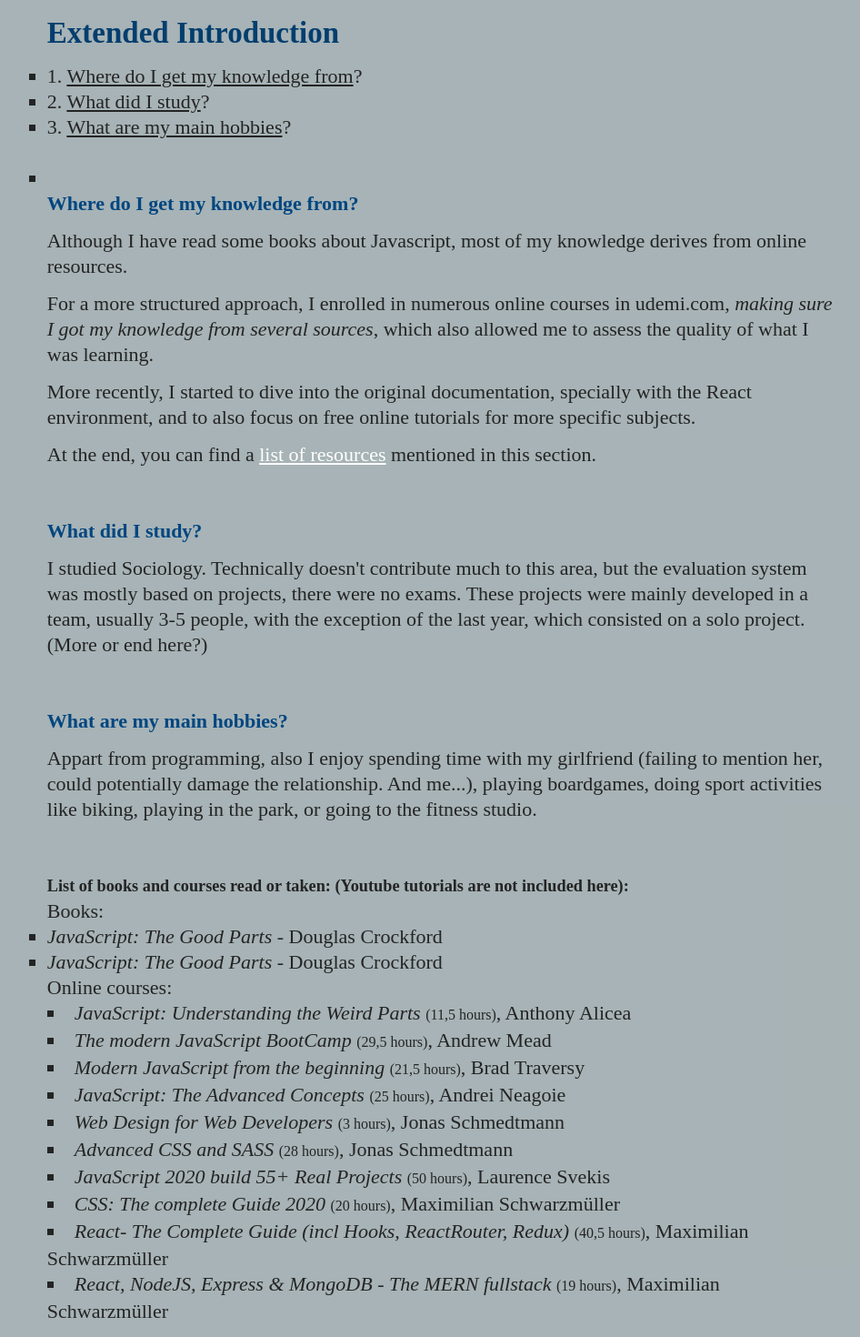
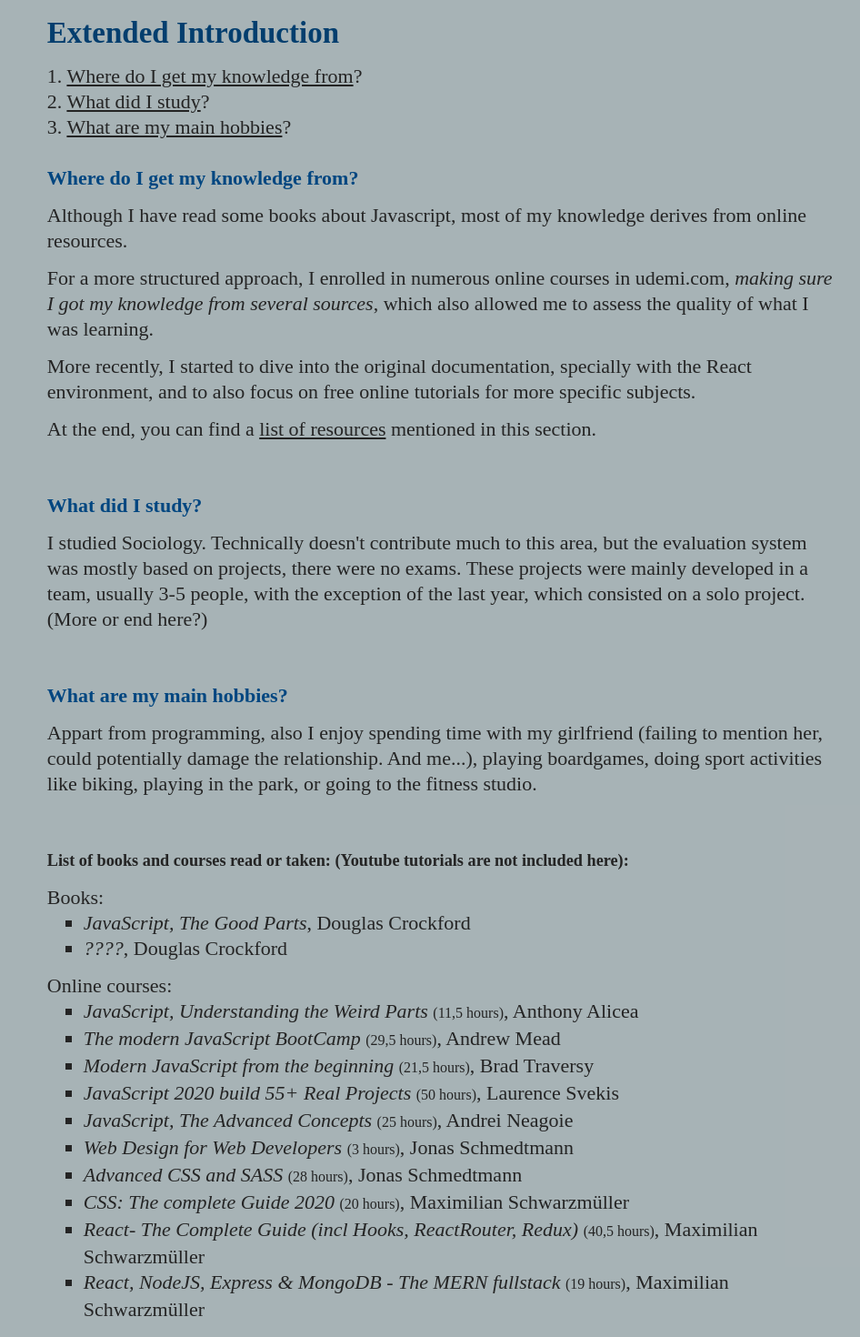
Before and after one commit to hugCarvalho/portfolio, a React (Create React App) app: page /about in a window 1280 px wide. Shown: the part 640-2110 px from the top of the page at 91% size, without its empty margins (153-1099 px from the left). Built offline with nearby package versions, Linux system fonts and the light colour scheme.

Commit message:
Divided About info, only EN so far, other minor changes

```diff
--- a/src/components/Header/MyInfoCard/LanguagesSpoken/LanguagesSpoken.js
+++ b/src/components/Header/MyInfoCard/LanguagesSpoken/LanguagesSpoken.js
@@ -7,7 +7,7 @@
   return (
     <>
       <div className="container__languages-spoken">
-        <span>{isLanguageEnglish ? "Speaks:" : "Sprichst"}</span>
+        <span>{isLanguageEnglish ? "Speaks:" : "Sprichst:"}</span>
         <div
           title={isLanguageEnglish ? "english" : "Englisch"}
           className="fflag fflag-GB ff-sm ff-wave"
--- a/src/components/Pages/About/About.js
+++ b/src/components/Pages/About/About.js
@@ -3,6 +3,8 @@
 import { LanguageContext } from "../../../App";
 import { books } from "./learningResourcesList";
 import { courses } from "./learningResourcesList";
+import MainIntroEN from "./assets/mainIntro";
+import ExtendedInfoEN from "./assets/extendedInfo";
 
 function AboutEN() {
   const { isLanguageEnglish } = useContext(LanguageContext);
@@ -20,28 +22,7 @@
           </li>
         </ul>
       </section>
-      <article>
-        <h2>Basic Introduction</h2>
-        <p>
-          Hi, I'm Hugo, a self-taught Portuguese guy, with a master in
-          Sociology. I started to learn Programming with Javascript, parallel to
-          my work, about one and half year ago. It started as a curiosity but
-          didn't take long to turn into a passion. Recently, I decided to quit
-          my job to pursue this passion.
-        </p>
-        <p>
-          I am actively learning and enjoying it very much, but I would also
-          very much like to work on and with a team, to work towards a common
-          goal and achieve (something). Not only would it help to speed my
-          learning curve but it would also bring a sense of completion to this
-          whole process.
-        </p>
-        <p>
-          If you'd like to know more about me, just keep reading (after you
-          press the button to make sure you are not a robot...)
-        </p>
-      </article>
-
+      <MainIntroEN />
       {/* BUTTON*/}
       <button
         onClick={() => setIsExtendedInfoVisible(true)}
@@ -49,99 +30,41 @@
       >
         {isLanguageEnglish && "Give me more"}
       </button>
-
-      {/*EXTENDED*/}
+      {/* EXTENDED */}
       {isExtendedInfoVisible && (
-        <article className="extended">
+        <section className="extended">
+          <ExtendedInfoEN />
           <article>
-            <h2>Extended Introduction</h2>
-            <ol>
-              <li>
-                1. <a href="#knowledge">Where do I get my knowledge from</a>?
-              </li>
-              <li>
-                2. <a href="#study">What did I study</a>?
-              </li>
-              <li>
-                3. <a href="#hobbies">What are my main hobbies</a>?
-              </li>
-              <br></br>
-              <li></li>
-            </ol>
-            <h4 id="knowledge">Where do I get my knowledge from?</h4>
-            <p>{""}</p>
-            <p>
-              Although I have read some books about Javascript, most of my
-              knowledge derives from online resources.
-            </p>
-            <p>
-              For a more structured approach, I enrolled in numerous online
-              courses in udemi.com,{" "}
-              <i>making sure I got my knowledge from several sources</i>, which
-              also allowed me to assess the quality of what I was learning.
-            </p>
-            <p>
-              More recently, I started to dive into the original documentation,
-              specially with the React environment, and to also focus on free
-              online tutorials for more specific subjects.
-            </p>
-            <p>
-              At the end, you can find a{" "}
-              <a href="#resources" style={{ color: "white" }}>
-                list of resources
-              </a>{" "}
-              mentioned in this section.
-            </p>
-            <br></br>
-            <br></br>
-            <h4 id="study">What did I study?</h4>
-            <p>
-              I studied Sociology. Technically doesn't contribute much to this
-              area, but the evaluation system was mostly based on projects,
-              there were no exams. These projects were mainly developed in a
-              team, usually 3-5 people, with the exception of the last year,
-              which consisted on a solo project. (More or end here?)
-            </p>
-            <br></br>
-            <br></br>
-            <h4 id="hobbies">What are my main hobbies?</h4>
-            <p>{""}</p>
-            <p>
-              Appart from programming, also I enjoy spending time with my
-              girlfriend (failing to mention her, could potentially damage the
-              relationship. And me...), playing boardgames, doing sport
-              activities like biking, playing in the park, or going to the
-              fitness studio.{" "}
-            </p>
-            <br></br>
-            <br></br>
             <h5 id="resources">
               List of books and courses read or taken: (Youtube tutorials are
               not included here):
             </h5>
-            Books:
+            <p>Books:</p>
             <ul>
               {books.map((item, i) => {
                 console.log(item);
                 return (
                   <li key={i}>
-                    <i>{item.title}</i> - {item.author}
+                    <i>{item.title}</i>, {item.author}
                   </li>
                 );
               })}
             </ul>
-            Online courses:
+            <p>Online courses:</p>
+            <ul>
               {courses.map((item, i) => {
                 const { title, author, duration } = item;
                 return (
                   <li key={i}>
                     <i>{title}</i>{" "}
-                  <span className="duration">({duration} hours)</span>, {author}
+                    <span className="duration">({duration} hours)</span>,{" "}
+                    {author}
                   </li>
                 );
               })}
+            </ul>
           </article>
-        </article>
+        </section>
       )}
     </div>
   );
@@ -154,50 +77,20 @@
   return (
     <>
       <h2>GERMAN Basic Introduction</h2>
-      {/* TODO: article gives padding, where does it come from? */}
-      <article>
-        Lorem ipsum dolor sit amet, consectetur adipiscing elit. Sed facilisis
-        lectus non odio venenatis luctus. Vestibulum scelerisque felis vitae
-        purus iaculis, lobortis mollis diam convallis. Integer condimentum,
-        massa sed dapibus cursus, justo nisi ullamcorper turpis, in blandit
-        lacus est vitae ex. Proin bibendum ipsum in tincidunt vestibulum. Proin
-        quis leo orci. Sed eu congue sapien. Ut non elit massa. Donec
-        ullamcorper justo ipsum, vel imperdiet risus rhoncus vel. Nulla in
-        convallis arcu. Ut quis ultricies magna, sed tincidunt risus. Sed
-        placerat sagittis diam at volutpat. Phasellus leo erat, congue eget nunc
-        ut, iaculis dapibus est. Etiam risus magna, varius vitae consectetur
-        sed, vestibulum quis justo. Curabitur at faucibus ipsum. Cras imperdiet,
-        sapien a finibus condimentum, mauris nulla volutpat massa, at vestibulum
-        dui ligula a ex. Sed porttitor lacus a ultrices porttitor.
-      </article>
+      <article></article>
       {/* BUTTON + EXTENDED */}
       <button onClick={() => setIsExtended(prev => !prev)}>
         {isExtended ? "weniger ist besser" : "gib es mir"}
       </button>
       {isExtended && (
-        <article className="extended">
+        <section className="extended">
           <h2>Extended information</h2>
-          {/* TODO: add nav to sections of text */}
           <h4>where does my knowledge come from? (UDEMI/EDABIT/BOOKS)</h4>
           <h4>what did I study?</h4>
           <h4>what are my hobbies</h4>
           <h4>Certificates</h4>
-          <p>
-            Donec gravida vestibulum justo, at pretium dolor consectetur non.
-            Morbi et tincidunt arcu. Vestibulum arcu lacus, pellentesque id
-            dictum at, sagittis nec ligula. Fusce ultrices quam a odio dictum,
-            quis sollicitudin nibh venenatis. Suspendisse non scelerisque dolor.
-            Sed molestie, odio nec feugiat pellentesque, ligula eros finibus
-            ligula, in egestas nibh augue vitae nisl. Aenean dictum libero eu
-            lectus faucibus auctor. Phasellus purus ipsum, auctor eu auctor
-            eget, iaculis ut ligula. Aenean auctor justo risus, at aliquam lorem
-            mattis viverra. Vestibulum vel facilisis nulla, eget bibendum
-            tellus. Duis semper neque congue, scelerisque elit ac, venenatis
-            turpis. Quisque tristique, augue sed interdum laoreet, tellus erat
-            aliquet libero, et viverra libero nisl eget diam. Donec ullamcorper
-            mi nec ex convallis feugiat.
-          </p>
-        </article>
+          <p></p>
+        </section>
       )}
     </>
   );
--- a/src/components/Pages/About/About.scss
+++ b/src/components/Pages/About/About.scss
@@ -3,18 +3,6 @@
   display: flex;
   flex-direction: column;
   font-size: 2.2rem;
-
-  span {
-    font-size: 1.6rem;
-  }
-  li {
-    list-style-type: square;
-  }
-
-  a {
-    text-decoration: underline;
-  }
-
   h2 {
     color: rgb(0, 70, 128);
     color: rgb(3, 62, 110);
@@ -29,7 +17,19 @@
     color: rgb(36, 36, 36);
     margin-top: 13px;
   }
+  a {
+    text-decoration: underline;
+  }
 
+  ul {
+    padding-left: 40px;
+
+    li {
+      list-style-type: square;
+    }
+  }
+
+  //button
   button {
     background-color: rgb(34, 33, 33);
     color: white;
@@ -44,10 +44,16 @@
       opacity: 1;
     }
   }
-
   .invisible {
     visibility: hidden;
   }
+  ////////////////
+
+  .duration {
+    font-size: 1.6rem;
+  }
+
+  //Visual change on smaller mobile view
   .show-smallest-screen {
     display: none;
     padding-bottom: 40px;
--- /dev/null
+++ b/src/components/Pages/About/assets/extendedInfo.js
@@ -0,0 +1,69 @@
+import React from "react";
+
+function ExtendedInfoEN() {
+  return (
+    <div>
+      <article>
+        <h2>Extended Introduction</h2>
+        <ol>
+          <li>
+            1. <a href="#knowledge">Where do I get my knowledge from</a>?
+          </li>
+          <li>
+            2. <a href="#study">What did I study</a>?
+          </li>
+          <li>
+            3. <a href="#hobbies">What are my main hobbies</a>?
+          </li>
+          <br></br>
+          <li></li>
+        </ol>
+        <h4 id="knowledge">Where do I get my knowledge from?</h4>
+        <p>{""}</p>
+        <p>
+          Although I have read some books about Javascript, most of my knowledge
+          derives from online resources.
+        </p>
+        <p>
+          For a more structured approach, I enrolled in numerous online courses
+          in udemi.com,{" "}
+          <i>making sure I got my knowledge from several sources</i>, which also
+          allowed me to assess the quality of what I was learning.
+        </p>
+        <p>
+          More recently, I started to dive into the original documentation,
+          specially with the React environment, and to also focus on free online
+          tutorials for more specific subjects.
+        </p>
+        <p>
+          At the end, you can find a <a href="#resources">list of resources</a>{" "}
+          mentioned in this section.
+        </p>
+        <br></br>
+        <br></br>
+        <h4 id="study">What did I study?</h4>
+        <p>
+          I studied Sociology. Technically doesn't contribute much to this area,
+          but the evaluation system was mostly based on projects, there were no
+          exams. These projects were mainly developed in a team, usually 3-5
+          people, with the exception of the last year, which consisted on a solo
+          project. (More or end here?)
+        </p>
+        <br></br>
+        <br></br>
+        <h4 id="hobbies">What are my main hobbies?</h4>
+        <p>{""}</p>
+        <p>
+          Appart from programming, also I enjoy spending time with my girlfriend
+          (failing to mention her, could potentially damage the relationship.
+          And me...), playing boardgames, doing sport activities like biking,
+          playing in the park, or going to the fitness studio.{" "}
+        </p>
+        <br></br>
+        <br></br>
+      </article>
+    </div>
+  );
+}
+
+export default ExtendedInfoEN;
--- /dev/null
+++ b/src/components/Pages/About/assets/mainIntro.js
@@ -0,0 +1,28 @@
+import React from "react";
+
+export function MainIntroEN() {
+  return (
+    <article>
+      <h2>Basic Introduction</h2>
+      <p>
+        Hi, I'm Hugo, a self-taught Portuguese guy, with a master in Sociology.
+        I started to learn Programming with Javascript, parallel to my work,
+        about one and half year ago. It started as a curiosity but didn't take
+        long to turn into a passion. Recently, I decided to quit my job to
+        pursue this passion.
+      </p>
+      <p>
+        I am actively learning and enjoying it very much, but I would also very
+        much like to work on and with a team, to work towards a common goal and
+        achieve (something). Not only would it help to speed my learning curve
+        but it would also bring a sense of completion to this whole process.
+      </p>
+      <p>
+        If you'd like to know more about me, just keep reading (after you press
+        the button to make sure you are not a robot...)
+      </p>
+    </article>
+  );
+}
+
+export default MainIntroEN;
--- a/src/components/Pages/About/learningResourcesList.js
+++ b/src/components/Pages/About/learningResourcesList.js
@@ -1,17 +1,17 @@
 export const books = [
   {
-    title: "JavaScript: The Good Parts",
+    title: "JavaScript, The Good Parts",
     author: "Douglas Crockford ",
   },
   {
-    title: "JavaScript: The Good Parts",
+    title: "????",
     author: "Douglas Crockford ",
   },
 ];
 
 export const courses = [
   {
-    title: "JavaScript: Understanding the Weird Parts",
+    title: "JavaScript, Understanding the Weird Parts",
     author: "Anthony Alicea",
     duration: "11,5",
   },
@@ -26,7 +26,12 @@
     duration: "21,5",
   },
   {
-    title: "JavaScript: The Advanced Concepts",
+    title: "JavaScript 2020 build 55+ Real Projects",
+    author: "Laurence Svekis",
+    duration: "50",
+  },
+  {
+    title: "JavaScript, The Advanced Concepts",
     author: "Andrei Neagoie",
     duration: "25",
   },
@@ -39,11 +44,6 @@
     title: "Advanced CSS and SASS",
     author: "Jonas Schmedtmann",
     duration: "28",
-  },
-  {
-    title: "JavaScript 2020 build 55+ Real Projects",
-    author: "Laurence Svekis",
-    duration: "50",
   },
   {
     title: "CSS: The complete Guide 2020",
```
Also changed, not shown: src/components/Header/MyInfoCard/Links/Links.js (+5 -4 lines), src/components/Pages/About/RenderAbout.js (+10 -2 lines), src/components/Pages/About/RenderAbout.scss (+17 -2 lines), 1 other file (tests, documents, lock files or other folders). Lines whose indentation alone changed are shown as unchanged.
